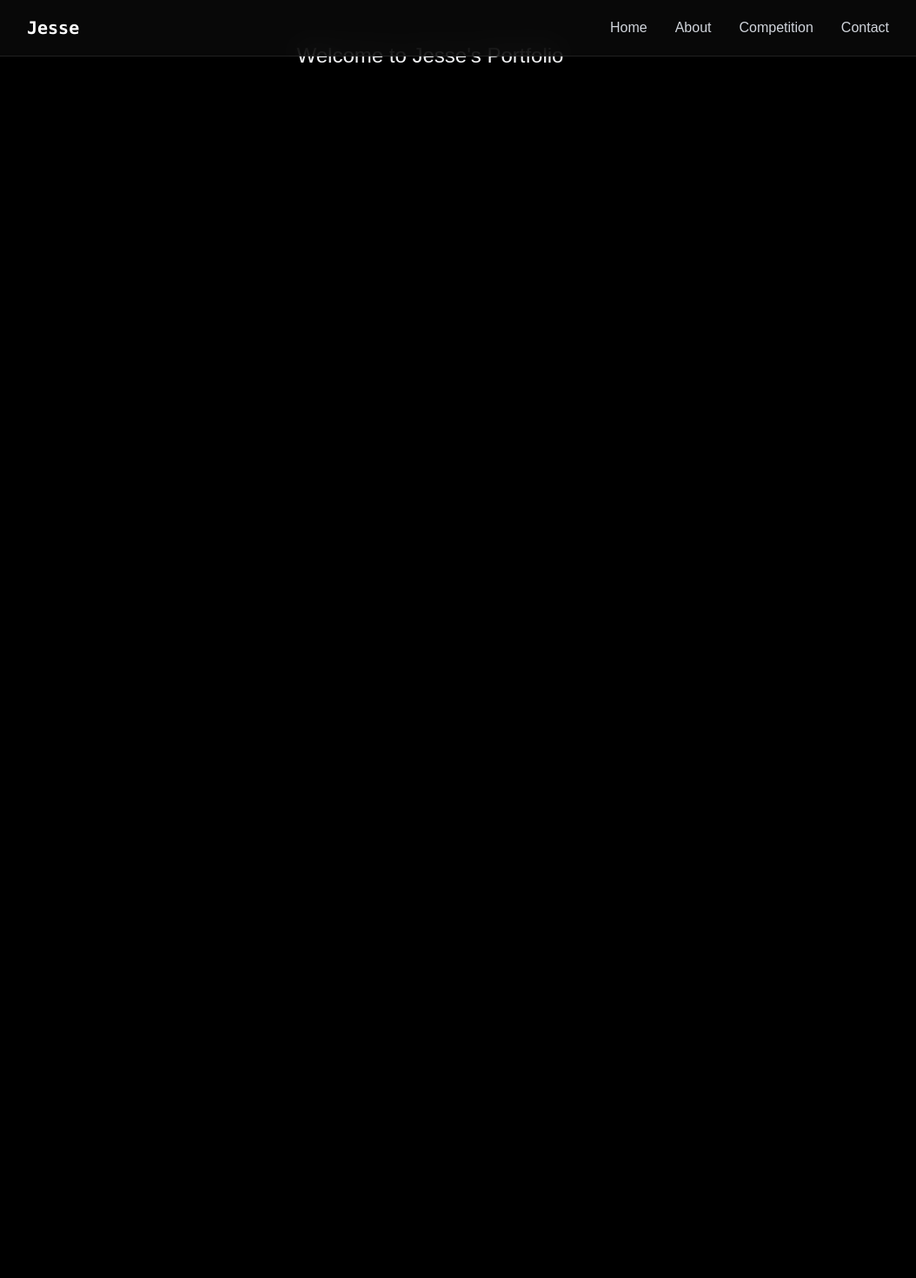
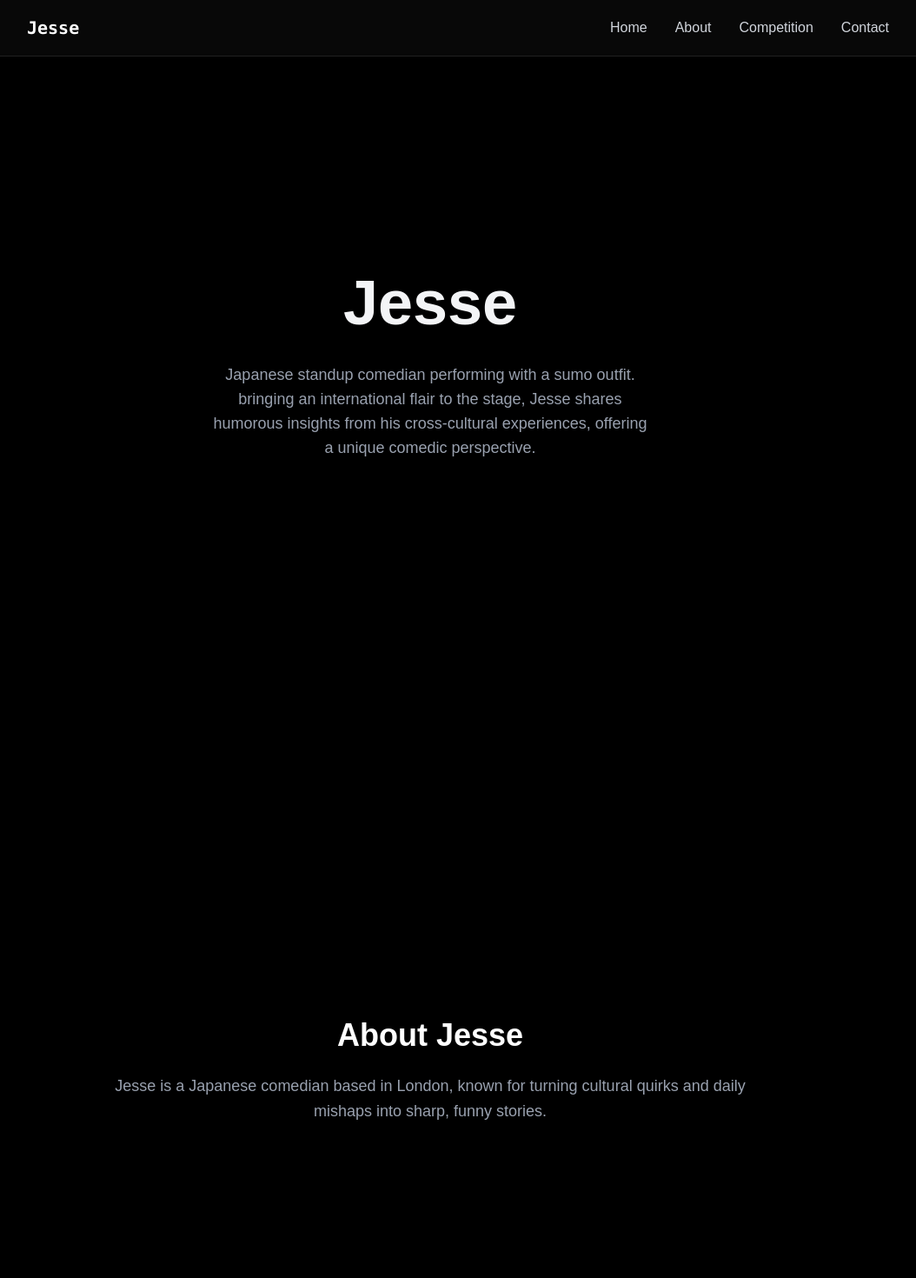
Before and after one commit to Loriennn/portfolio, a React (Vite) app: page / in a window 1280 px wide. Shown: the top 1470 px of the page at 87% size, without its empty margins (145-1199 px from the left). Before the commit the page ends 864 px from the top, so only its background shows below. Built offline with nearby package versions, Linux system fonts and the light colour scheme.

Commit message:
Update Home and About sections and App structure

```diff
--- a/src/App.jsx
+++ b/src/App.jsx
@@ -4,7 +4,8 @@ import './index.css';
 import { LoadingScreen } from './components/LoadingScreen';
 import { Navbar } from './components/Navbar';
 import { MobileMenu } from './components/MobileMenu';
-
+import { Home } from './components/section/Home';
+import { About } from './components/section/About';
 function App() {
   const [isLoaded, setIsLoaded] = useState(false);
   const [menuOpen, setMenuOpen] = useState(false);
@@ -20,7 +21,8 @@ function App() {
       >
         <Navbar menuOpen={menuOpen} setMenuOpen={setMenuOpen} />
         <MobileMenu menuOpen={menuOpen} setMenuOpen={setMenuOpen} />
-
+        <Home />
+        <About />
         {/* Add your main content here */}
         <main className="p-4">
           <h1 className="text-2xl">Welcome to Jesse's Portfolio</h1>
--- a/src/components/section/About.jsx
+++ b/src/components/section/About.jsx
@@ -0,0 +1,12 @@
+export const About = () => {
+    return (
+      <section id="about" className="min-h-screen flex items-center justify-center py-20 bg-black text-white">
+        <div className="max-w-3xl mx-auto px-4 text-center">
+          <h2 className="text-4xl font-bold mb-6">About Jesse</h2>
+          <p className="text-lg text-gray-400 leading-relaxed">
+            Jesse is a Japanese comedian based in London, known for turning cultural quirks and daily mishaps into sharp, funny stories.
+          </p>
+        </div>
+      </section>
+    );
+  };
--- a/src/components/section/Home.jsx
+++ b/src/components/section/Home.jsx
@@ -0,0 +1,20 @@
+export const Home = () => {
+    return (
+      <section id="home" className="min-h-screen flex items-center justify-center relative">
+        <div className="text-center z-10 px-4">
+          <h1 className="text-5xl md:text-7xl font-bold mb-6 leading-tight">
+            <span className="gradient-text">Jesse</span>
+          </h1>
+
+          <p className="text-gray-400 text-lg mb-8 max-w-lg mx-auto">
+          Japanese standup comedian performing with a sumo outfit.
+bringing an international flair to the stage, Jesse shares humorous insights from his cross-cultural experiences, offering a unique comedic perspective.
+          </p>
+
+          <div>
+
+          </div>
+        </div>
+      </section>
+    );
+  };
```
